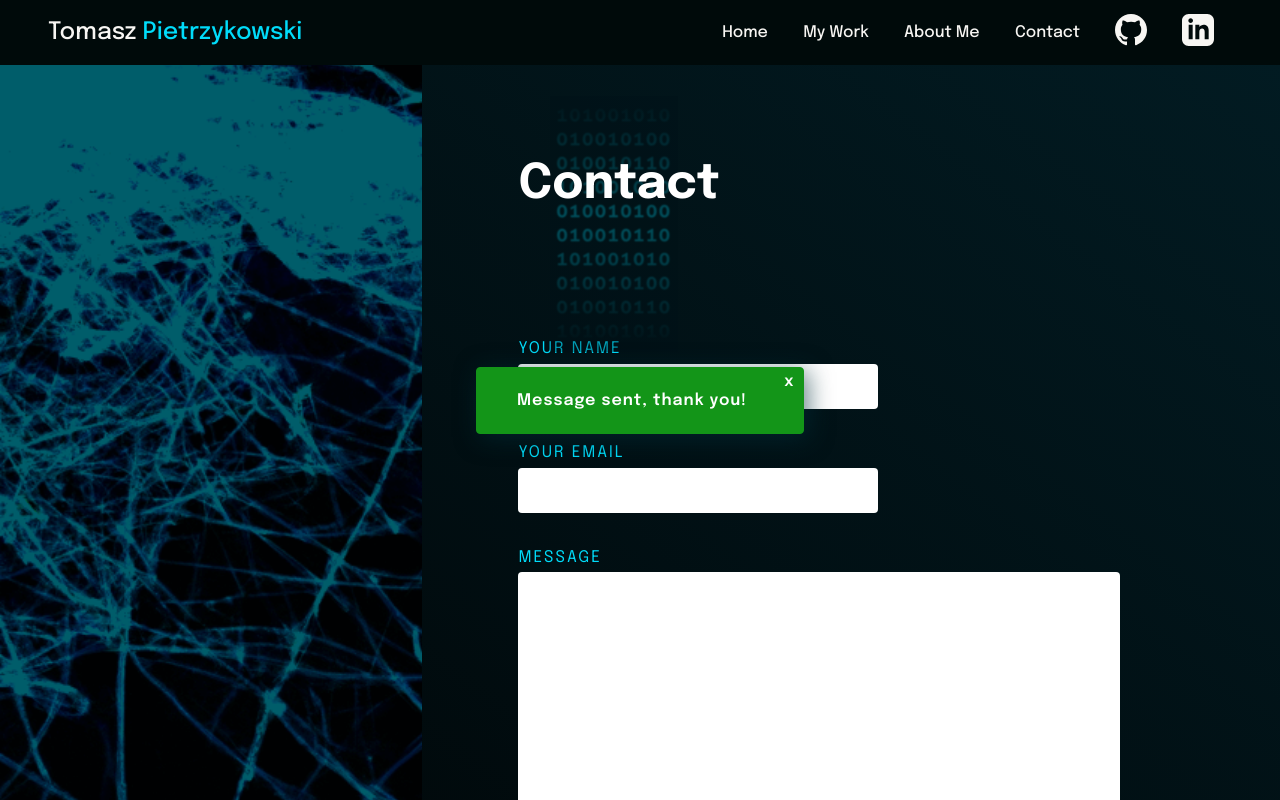
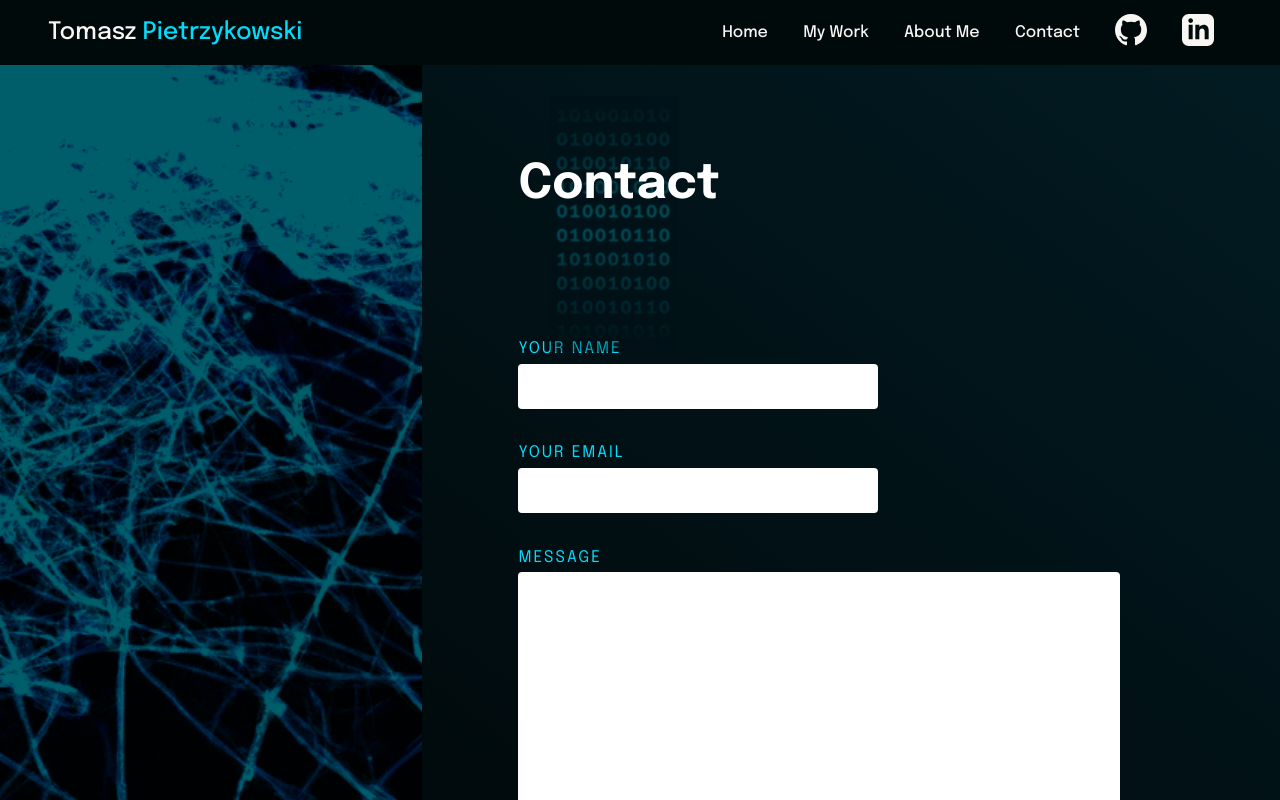
Before and after one commit to TomaszPietrzykowski/portfolio-next, a Next.js app: page /contact in a window 1280 px wide. Shown: the top 800 px of the page. Built offline with nearby package versions, Linux system fonts and the light colour scheme.

Commit message:
assets update

```diff
--- a/pages/contact/index.js
+++ b/pages/contact/index.js
@@ -15,7 +15,7 @@ const Contact = () => {
   const [message, setMessage] = useState('')
   // submit state
   const [loading, setLoading] = useState(false)
-  const [success, setSuccess] = useState(true)
+  const [success, setSuccess] = useState(false)
 
   // email validation
   const validateEmail = (email) => {
```
